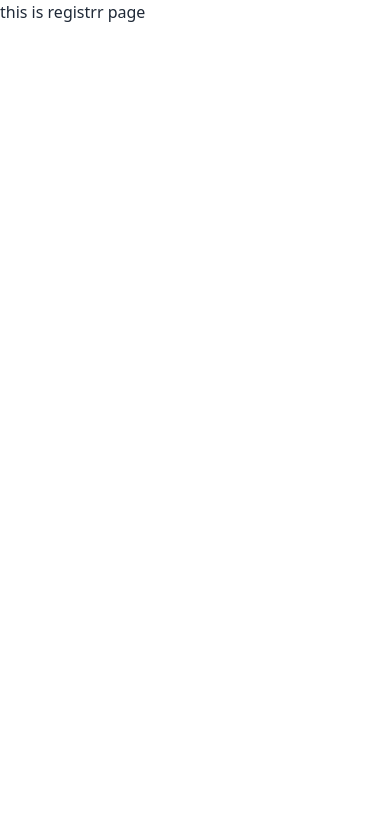
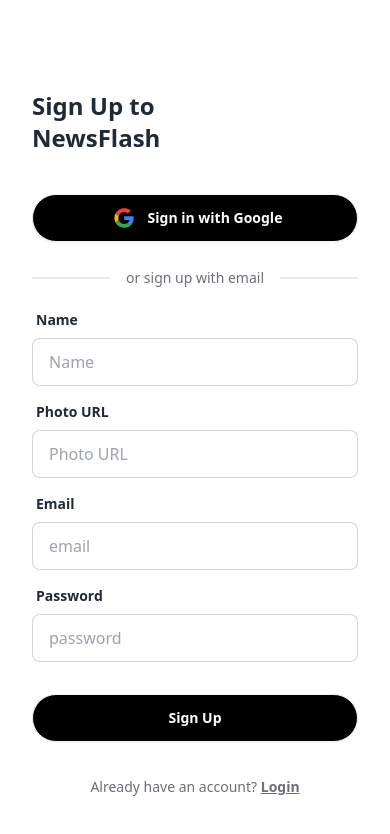
Before and after one commit to jannat710/newspaper-client, a React (Vite) app: page /register in a window 390 px wide. Shown: the top 834 px of the page. Built offline with nearby package versions, Linux system fonts and the light colour scheme.

Commit message:
Created responsive layout for register page

```diff
--- a/package.json
+++ b/package.json
@@ -15,6 +15,7 @@
     "react": "^18.2.0",
     "react-dom": "^18.2.0",
     "react-helmet-async": "^2.0.1",
+    "react-hook-form": "^7.48.2",
     "react-icons": "^4.12.0",
     "react-router-dom": "^6.20.0",
     "sort-by": "^1.2.0"
--- a/src/Pages/Login/Login.jsx
+++ b/src/Pages/Login/Login.jsx
@@ -1,9 +1,10 @@
 import { Helmet } from "react-helmet-async";
 import { Link } from "react-router-dom";
+import Google from '../../assets/icon/google.png'
 
 
 const Login = () => {
-    const handleLogin = e =>{
+    const handleLogin = e => {
         e.preventDefault();
     }
     return (
@@ -11,31 +12,37 @@
             <Helmet>
                 <title>NewsFlash | Login</title>
             </Helmet>
-            <div className="hero min-h-screen bg-base-200">
-                <div className="hero-content flex-col md:flex-row-reverse">
-                    <div className="text-center md:w-1/2 lg:text-left">
-                        <h1 className="text-5xl font-bold">Login now!</h1>
-                        <p className="py-6">Provident cupiditate voluptatem et in. Quaerat fugiat ut assumenda excepturi exercitationem quasi. In deleniti eaque aut repudiandae et a id nisi.</p>
-                    </div>
-                    <div className="card md:w-1/2 max-w-sm shadow-2xl bg-base-100">
+            <div className="hero min-h-screen">
+                <div className="flex-col max-w-2xl md:flex-row-reverse">
+                    <div className="">
                         <form onSubmit={handleLogin} className="card-body">
+                            <h1 className="py-8 text-2xl font-bold pr-24">Sign in to NewsFlash</h1>
                             <div className="form-control">
-                                <label className="label">
-                                    <span className="label-text">Email</span>
-                                </label>
-                                <input type="email" name="email" placeholder="email" className="input input-bordered" required />
+                                <button className="btn rounded-3xl bg-black text-white">
+                                    <img className="h-8" src={Google} alt="" />
+                                    Sign in with Google
+                                </button>
+
+                                <p className="text-center text-sm pt-5 divider text-[#6e6d7a]">or sign with email</p>
                             </div>
                             <div className="form-control">
                                 <label className="label">
-                                    <span className="label-text">Password</span>
+                                    <span className="label-text font-bold">Email</span>
                                 </label>
-                                <input type="password" name="password" placeholder="password" className="input input-bordered" required />
+                                <input type="email" name="email" placeholder="Enter your email" className="input input-bordered" required />
+                            </div>
+                            <div className="form-control">
+                                <label className="label">
+                                    <span className="label-text font-bold">Password</span>
+                                </label>
+                                <input type="password" name="password" placeholder="Enter your password" className="input input-bordered" required />
                             </div>
                             <div className="form-control mt-6">
-                                <input disabled={false} className="btn btn-primary" type="submit" value="Login" />
+                                <input className="btn rounded-3xl bg-black text-white" type="submit" value="Login" />
                             </div>
                         </form>
-                        <p className='px-6'><small>New Here? <Link to="/register">Create an account</Link> </small></p>
+                        <p className='text-center pb-5'><small className="text-sm text-[#6e6d7a]">Do not have an account? <Link className="underline font-bold" to="/register">Register</Link> </small></p>
+
                     </div>
                 </div>
 
--- a/src/Pages/Register/Register.jsx
+++ b/src/Pages/Register/Register.jsx
@@ -1,13 +1,75 @@
 import { Helmet } from "react-helmet-async";
+import Google from '../../assets/icon/google.png'
+import { Link } from "react-router-dom";
+import { useForm } from "react-hook-form";
 
 
 const Register = () => {
+    const { register, handleSubmit, formState: { errors } } = useForm();
+
+    const onSubmit = data => {
+console.log(data)
+    }
     return (
         <div>
             <Helmet>
-                <title>NewsFlash | Register</title>
+                <title>NewsFlash | SignUp</title>
             </Helmet>
-            this is registrr page
+            <div className="hero min-h-screen">
+                <div className="flex-col max-w-2xl md:flex-row-reverse">
+                    <div className="">
+                        <form onSubmit={handleSubmit(onSubmit)} className="card-body">
+                        <h1 className="py-8 text-2xl font-bold pr-24">Sign Up to NewsFlash</h1>
+                            <div className="form-control">
+                                <button className="btn rounded-3xl bg-black text-white">
+                                    <img className="h-8" src={Google} alt="" />
+                                    Sign in with Google
+                                </button>
+
+                                <p className="text-center text-sm pt-5 divider text-[#6e6d7a]">or sign up with email</p>
+                            </div>
+                            <div className="form-control">
+                                <label className="label">
+                                    <span className="label-text font-bold">Name</span>
+                                </label>
+                                <input type="text"  {...register("name", { required: true })} name="name" placeholder="Name" className="input input-bordered" />
+                                {errors.name && <span className="text-red-600">Name is required</span>}
+                            </div>
+                            <div className="form-control">
+                                <label className="label">
+                                    <span className="label-text font-bold">Photo URL</span>
+                                </label>
+                                <input type="text"  {...register("photoURL", { required: true })} placeholder="Photo URL" className="input input-bordered" />
+                                {errors.photoURL && <span className="text-red-600">Photo URL is required</span>}
+                            </div>
+                            <div className="form-control">
+                                <label className="label">
+                                    <span className="label-text font-bold">Email</span>
+                                </label>
+                                <input type="email"  {...register("email", { required: true })} name="email" placeholder="email" className="input input-bordered" />
+                                {errors.email && <span className="text-red-600">Email is required</span>}
+                            </div>
+                            <div className="form-control">
+                                <label className="label">
+                                    <span className="label-text font-bold">Password</span>
+                                </label>
+                                <input type="password"  {...register("password", {
+                                    required: true,
+                                    minLength: 6,
+                                    pattern: /(?=.*[A-Z])(?=.*[!@#$&*])(?=.*[0-9])(?=.*[a-z])/
+                                })} placeholder="password" className="input input-bordered" />
+                                {errors.password?.type === 'required' && <p className="text-red-600">Password is required</p>}
+                                {errors.password?.type === 'minLength' && <p className="text-red-600">Password must be 6 characters</p>}
+                                {errors.password?.type === 'pattern' && <p className="text-red-600">Password must have one Uppercase one lower case, one number and one special character.</p>}
+                            </div>
+                            <div className="form-control mt-6">
+                                <input className="btn rounded-3xl bg-black text-white" type="submit" value="Sign Up" />
+                            </div>
+                        </form>
+                        <p className='text-center pb-5'><small className="text-sm text-[#6e6d7a]">Already have an account? <Link className="underline font-bold" to="/login">Login</Link> </small></p>
+                    </div>
+                </div>
+            </div>
 
         </div>
     );
```
Also changed, not shown: src/assets/icon/google.png (added), 1 other file (tests, documents, lock files or other folders).
